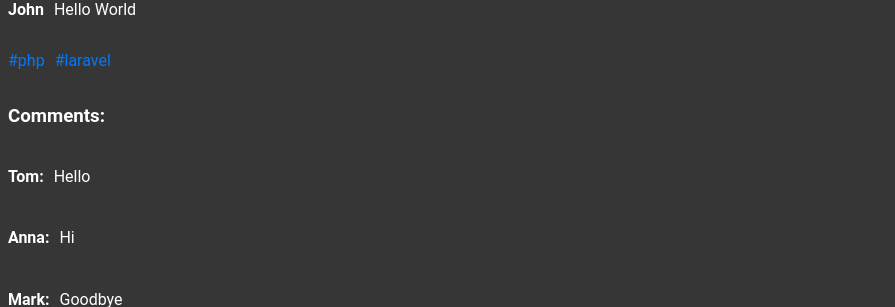
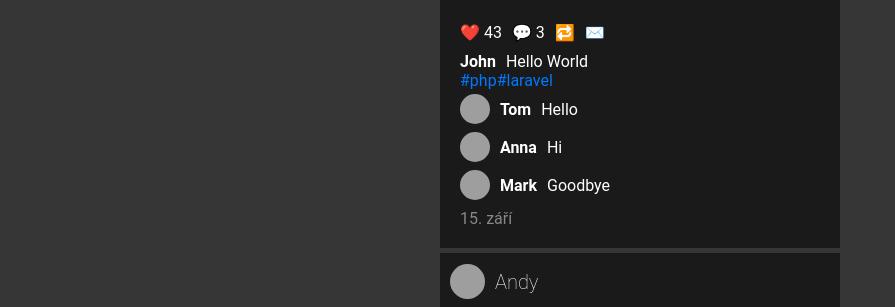
Before and after one commit to Tulxy/instagram-post, a PHP site: page / in a window 1280 px wide. Shown: the part 447-754 px from the top of the page, without its empty margins (0-895 px from the left). Run offline with PHP 8.4, Linux system fonts and the light colour scheme; grey boxes are pictures that could not be loaded.

Commit message:
commit updated post arr, updated html outcome

```diff
--- a/index.php
+++ b/index.php
@@ -11,42 +11,47 @@ $post = [
   'likes' => 43,
   'tags' => ['php', 'laravel'],
   'comments' => [
-    ['author' => 'Tom', 'text' => 'Hello'],
-    ['author' => 'Anna', 'text' => 'Hi'],
-    ['author' => 'Mark', 'text' => 'Goodbye']
-  ]];
+    ['author' => 'Tom', 'text' => 'Hello', 'author-pfp' => 'https://images.unsplash.com/photo-1527980965255-d3b416303d12'],
+    ['author' => 'Anna', 'text' => 'Hi', 'author-pfp' => 'https://images.unsplash.com/photo-1506794778202-cad84cf45f1d'],
+    ['author' => 'Mark', 'text' => 'Goodbye', 'author-pfp' => 'https://images.unsplash.com/photo-1524504388940-b1c1722653e1']
+  ],
+  'date' => '15. září'
+];
 
 $post2 = [
   'user' => [
-    'name' => 'John',
+    'name' => 'Andy',
     'pfp' => 'https://images.unsplash.com/photo-1507149833265-60c372daea22',
   ],
+
   'img' => 'https://images.unsplash.com/photo-1507149833265-60c372daea22',
   'title' => 'Hello Friend',
   'likes' => 2303,
   'tags' => ['php', 'laravel'],
   'comments' => [
-    ['author' => 'Tom', 'text' => 'Hello'],
-    ['author' => 'Anna', 'text' => 'Hi'],
-    ['author' => 'Mark', 'text' => 'Goodbye']
-  ]];
+    ['author' => 'Tom', 'text' => 'Hello', 'author-pfp' => 'https://images.unsplash.com/photo-1527980965255-d3b416303d12'],
+    ['author' => 'Anna', 'text' => 'Hi', 'author-pfp' => 'https://images.unsplash.com/photo-1506794778202-cad84cf45f1d'],
+    ['author' => 'Mark', 'text' => 'Goodbye', 'author-pfp' => 'https://images.unsplash.com/photo-1524504388940-b1c1722653e1']
+  ],
+  'date' => '15. září'
+];
 
 $post3 = [
   'user' => [
-    'name' => 'John',
+    'name' => 'Jane',
     'pfp' => 'https://images.unsplash.com/photo-1507149833265-60c372daea22',
   ],
-
 
   'img' => 'https://images.unsplash.com/photo-1518717758536-85ae29035b6d',
   'title' => 'brown dog',
   'likes' => 413,
   'tags' => ['php', 'laravel'],
   'comments' => [
-    ['author' => 'Tom', 'text' => 'Hello'],
-    ['author' => 'Anna', 'text' => 'Hi'],
-    ['author' => 'Mark', 'text' => 'Goodbye']
-  ]
+    ['author' => 'Tom', 'text' => 'Hello', 'author-pfp' => 'https://images.unsplash.com/photo-1527980965255-d3b416303d12'],
+    ['author' => 'Marco', 'text' => 'Hi', 'author-pfp' => 'https://images.unsplash.com/photo-1529626455594-4ff0802cfb7e'],
+    ['author' => 'Leo', 'text' => 'Goodbye', 'author-pfp' => 'https://images.unsplash.com/photo-1527980965255-d3b416303d12']
+  ],
+  'date' => '15. září'
 ];
 
 $posts = [$post, $post2, $post3];
@@ -65,6 +70,8 @@ $posts = [$post, $post2, $post3];
 </head>
 <body>
 
+<h1>Instagram 2.0</h1>
+
 <?php
 foreach ($posts as $post) {
   ?>
@@ -76,9 +83,12 @@ foreach ($posts as $post) {
 
     <img src="<?= $post['img'] ?>" alt="post-photo" width="400px">
 
+    <div class="post-content">
       <div class="stats">
         <p>❤️ <?= $post['likes'] ?></p>
         <p>💬 <?= count($post['comments']) ?></p>
+        <p>🔁</p>
+        <p>✉️</p>
       </div>
 
       <div class="title">
@@ -97,19 +107,23 @@ foreach ($posts as $post) {
         ?>
       </div>
 
-    <div><h3>Comments: </h3>
+      <div>
         <?php
         foreach ($post['comments'] as $comment) {
           ?>
           <div class="comment">
-          <h4><?= $comment['author'] ?>:</h4>
+            <img class="comment-pfp" src="<?= $comment['author-pfp'] ?>" alt="comment-pfp">
+            <h4><?= $comment['author'] ?></h4>
             <p><?= $comment['text'] ?></p>
           </div>
           <?php
         }
         ?>
       </div>
-    <hr>
+
+      <p class="date"><?= $post['date'] ?> </p>
+
+    </div>
 
   </div>
   <?php
--- a/styles.css
+++ b/styles.css
@@ -2,11 +2,45 @@ body {
   background-color: #363636;
   color: #ffffff;
   font-family: 'Roboto', sans-serif;
+  display: flex;
+  flex-direction: column;
+  align-items: center;
+}
+
+p {
+  margin: 0;
+}
+
+h4 {
+  margin: 0;
+}
+
+h3 {
+  margin: 0;
+}
+
+h2 {
+  font-weight: lighter;
+  font-size: 20px;
+}
+
+.comment-pfp {
+  width: 30px;
+  height: 30px;
+  border-radius: 50%;
+  margin: 4px 0 4px 0;
 }
 
 .post {
-  margin-bottom: 100px;
+  margin-bottom: 5px;
+  background-color: #1a1a1a;
+  width: 400px;
 }
+
+.post-content {
+  padding: 20px;
+}
+
 
 .user-info {
   display: flex;
@@ -15,8 +49,9 @@ body {
 }
 
 .pfp {
-  width: 50px;
-  height: 50px;
+  margin-left: 10px;
+  width: 35px;
+  height: 35px;
   border-radius: 50%;
 }
 
@@ -39,10 +74,15 @@ body {
   display: flex;
   gap: 10px;
   align-items: center;
+  margin-bottom: 10px;
 }
 
 .tags {
   color: #0078ff;
   display: flex;
-  gap: 10px;
 }
+
+.date {
+  margin-top: 5px;
+  color: #888888;
+}
```
Lines whose indentation alone changed are shown as unchanged.
